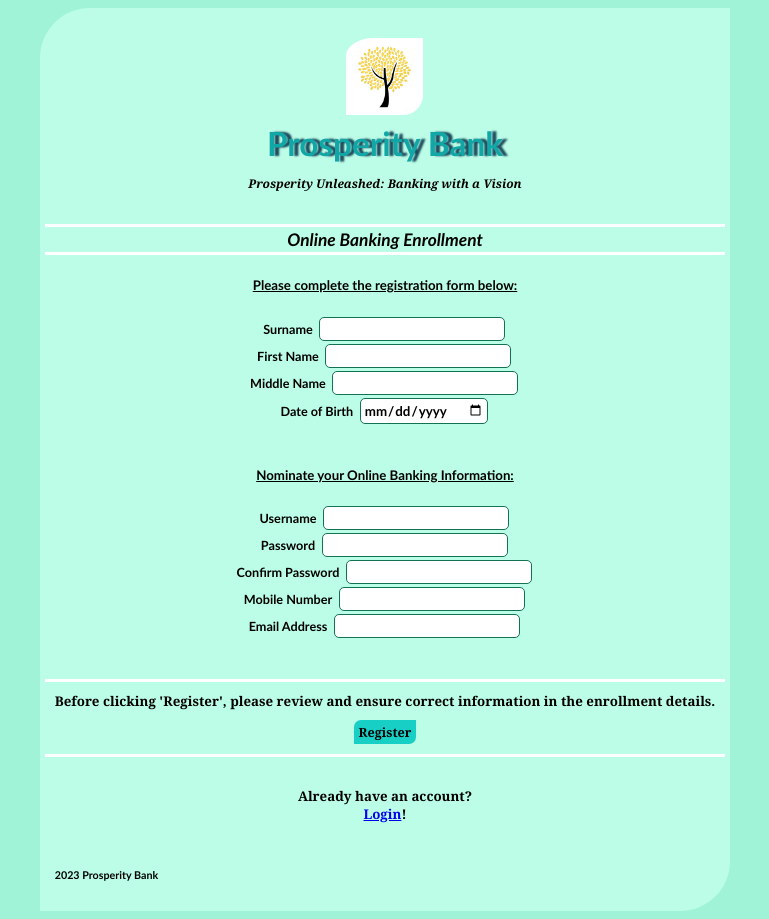
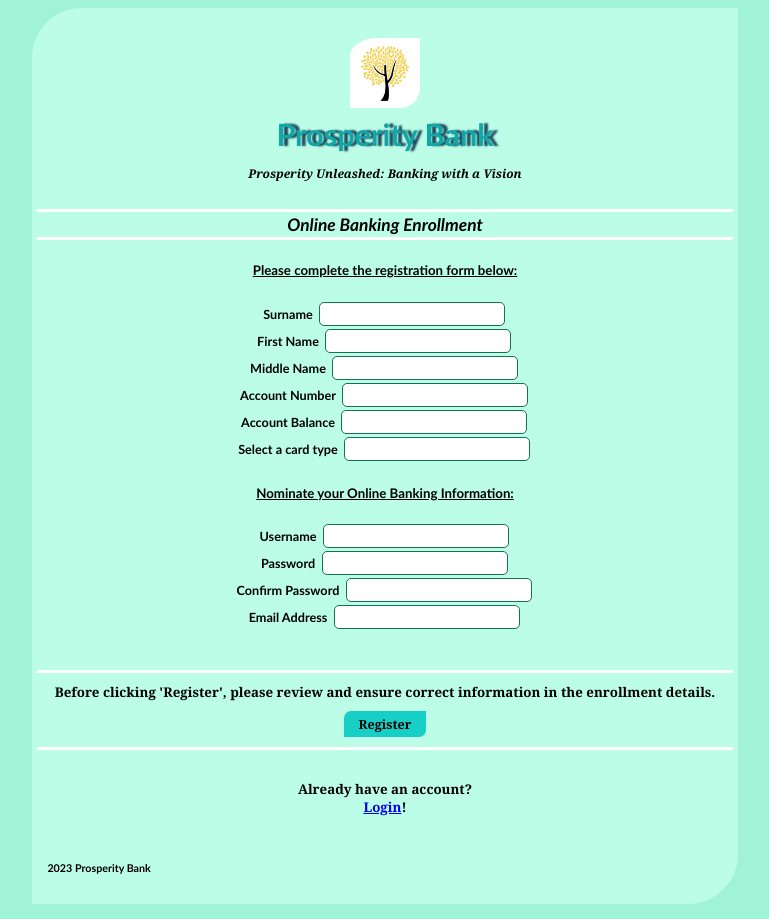
Before and after one commit to seenjey07/Prosperity-Bank, a React (Vite) app: page /signup in a window 1280 px wide. Shown: the whole page, without its empty margins (255-1024 px from the left). Built offline with nearby package versions, Linux system fonts and the light colour scheme.

Commit message:
Creates ExpensesTable and ManageAccounts components, and has functioning welcome, login, dashboard, and signup pages

```diff
--- a/src/App.css
+++ b/src/App.css
@@ -1,13 +1,12 @@
 body {
   background-color:  rgb(161, 243, 216);
-  z-index: 2;
 }
 
 #root {
   background-color:  rgb(188, 253, 231);
   border-radius: 50px 0 50px 0;
   text-align: center;
-  width: fit-content;
+  width: 55%;
   height: fit-content;
   margin: auto;
   padding: 20px 5px 5px 5px;
@@ -26,15 +25,15 @@ body {
   border-radius: 28px 0 20px 0;
   margin: 0 auto;
   padding: 10px 0 0 0;
-  width: 77px;
-  height: 77px;
+  width: 70px;
+  height: 70px;
 }
 
 .bankName {
   text-align: center;
   color: rgb(18, 167, 167);
   text-shadow: 5px 0 2px rgb(28, 74, 92);
-  font-size: 25pt;
+  font-size: 23pt;
   font-weight: bold;
   margin: 5px auto;
 }
@@ -44,7 +43,7 @@ body {
   font-size: 9pt;
   font-family: 'Cambria';
   font-weight: bold;
-  padding-bottom: 20px;
+  padding-bottom: 15px;
 }
 
 footer {
@@ -116,6 +115,10 @@ li {
 .loginForm {
   padding: 5px 5px 20px 5px;
   text-align: center;
+  display: flex;
+  flex-direction: column;
+  justify-content: center;
+  align-items: center;
 }
 
 .loginButton, .registerButton{
@@ -126,18 +129,24 @@ li {
   font-family: 'Cambria';
   font-weight: bold;
   margin: 10px 0 0 0;
-  padding: 3px 5px 3px 5px;
+  padding: 4px 15px 4px 15px;
   cursor: pointer;
 }
 
-.error {
+.loginError {
   color: brown;
   font-weight: bold;
   margin: 10px 10px 20px 10px;
   padding: 10px 10px 10px 10px;
   background-color: blanchedalmond;
   border-radius: 0 13px 0 13px;
-  font-size: 13pt;
+  font-size: 10pt;
+}
+
+.passwordError {
+  color: brown;
+  font-weight: bold;
+  font-size: 8pt;
 }
 
 .loginLink, .haveAccount {
@@ -175,3 +184,24 @@ li {
   font-family: 'Cambria';
   font-weight: bold;
 }
+
+/* Dashboard */
+
+.dashboard {
+  display: grid;
+  grid-template-areas:
+  "welcome . ."
+  ". myDashboard ."
+  ". . accountNumber"
+  "accountBalance accountBalance accountBalance"
+  "expenseItems expenseItems expenseItems"
+  ;
+}
+
+.welcome {
+  grid-area: welcome;
+}
+
+.myDashboard {
+  grid-area: myDashboard;
+}
--- a/src/App.jsx
+++ b/src/App.jsx
@@ -7,17 +7,16 @@ import Dashboard from './components/Dashboard';
 import './App.css';
 
 function App() {
+  const [loggedInUser, setLoggedInUser] = useState(null);
+
   useEffect(() => {
-    const savedUserInfo = {
-        username: 'christine',
-        password: 'christine',
-      };
+    const registeredUser = localStorage.getItem('savedUserInfo');
 
-    localStorage.setItem('savedUserInfo', JSON.stringify(savedUserInfo));
-  }, []);
-
-
-  const [loggedInUser, setLoggedInUser] = useState(null);
+    if (registeredUser) {
+      const parseSavedUserInfo = JSON.parse(registeredUser);
+      setLoggedInUser(parseSavedUserInfo);
+    }
+  }, []); //not sure dito kung lalagyan pa ba kasi gumagana na eh
 
   return (
     <Router>
--- a/src/components/Dashboard.jsx
+++ b/src/components/Dashboard.jsx
@@ -1,17 +1,37 @@
 import React from 'react';
+import { Link } from 'react-router-dom';
+// import ExpensesTable from './ExpensesTable';
 
 const Dashboard = (props) => {
-	const { user } = props;
+	const { user, accountBalance, accountNumber, cardType } = props;
+// const data = [
+// 	{ name: 'Expense Name', cost: cost, actions: ''}
+// ]
 
-	return (
+	return ( //Aayusin na lang layout, will also add Manage account feature pag kaya pa
 		<>
 		<div>
-			<h3 className="dashboard welcome">Welcome, {user.username}!</h3>
-			<h2 className="dashboard title">My Dashboard</h2>
-			<p className="dashboard savings">Savings</p>
-			<p className="dashboard expenses">Expenses</p>
-			<p className="dashboard deposit">Deposit</p>
-			<p className="dashboard withdraw">Withdraw</p>
+				<h3 className="dashboard-welcome">Welcome, {user.username}!</h3>
+					<button className="manageAccount">Manage Account</button>
+					<section className="accountSection">
+						<p className="dasboard-accountBalanceText">Account Balance:</p>
+						<p className="dasboard-accountBalance">{user.accountBalance}</p>
+						<p className="dashboard-accountNumberText">Account Number:</p>
+						<p className="dashboard-accountNumber">{user.accountNumber}</p>
+						<p className="dashboard-cardType">{user.cardType}</p>
+					</section>
+					<section className="actionsSection">
+						<button className="dashboard-deposit">Deposit</button>
+						<button className="dashboard-sendMoney">Send Money</button>
+						<button className="dashboard-withdraw">Withdraw</button>
+						<button className="dashboard-transactions">Transaction History</button>
+					</section>
+					<section className="expensesSection">
+						<p className="dashboard-expenses">Expenses</p>
+						{/* <ExpensesTable data={data} />  */}
+						<button className="dashboard-addExpense">Add Expense</button>
+					</section>
+					<Link to="/" className="logoutLinkInDashboard">Logout</Link>
 		</div>
 		</>
 	);
--- /dev/null
+++ b/src/components/ExpensesTable.jsx
@@ -0,0 +1,28 @@
+import React from 'react';
+
+const ExpensesTable = ({ data }) => { /*gagawan pa ng array*/
+  const columns = expenses.length > 0 ? Object.keys(data[0]) : [];
+
+  return (
+    <table>
+      <thead>
+        <tr>
+          {columns.map((column, index) => (
+            <th key={index}>{column}</th>
+          ))}
+        </tr>
+      </thead>
+      <tbody>
+        {data.map((row, rowIndex) => (
+          <tr key={rowIndex}>
+            {columns.map((column, columnIndex) => (
+              <td key={columnIndex}>{row[column]}</td>
+            ))}
+          </tr>
+        ))}
+      </tbody>
+    </table>
+  );
+};
+
+export default ExpensesTable;
--- a/src/components/Input.jsx
+++ b/src/components/Input.jsx
@@ -1,6 +1,6 @@
 
 const Input = (props) => {
-    const { label, type, id, value, onChange } = props
+    const { label, type, list,  id, value, onChange } = props
 
     return (
       <>
@@ -9,6 +9,7 @@ const Input = (props) => {
         <input
 				title={label}
 				type={type}
+        list={list}
 				id={id}
 				value={value}
 				onChange={onChange}
--- a/src/components/LoginPage.jsx
+++ b/src/components/LoginPage.jsx
@@ -15,7 +15,7 @@ const LoginPage = (props) => {
 	const handleLogin = (e) => {
 		e.preventDefault();
 
-		const savedUserInfo = JSON.parse(localStorage.getItem('savedUserInfo'));
+		const savedUserInfo = JSON.parse(localStorage.getItem('registeredUser'));
 
 		if (savedUserInfo && username === savedUserInfo.username && password === savedUserInfo.password) {
 			setError(null);
@@ -24,7 +24,7 @@ const LoginPage = (props) => {
 		} else {
 				setUsername('');
 				setPassword('');
-				setError('Invalid username or password. Please try again.');
+				setError('Invalid username or password.\nPlease try again.');
 		}
 	};
 
@@ -35,25 +35,23 @@ const LoginPage = (props) => {
 					key="username"
 					label="Username"
 					type="text"
-					id="username"
 					value={username}
 					onChange={onUsernameChange}
 					required
 				/>
-				<br /><br />
+				<br />
 
 				<Input
 					key="password"
 					label="Password"
 					type="password"
-					id="password"
 					value={password}
 					onChange={onPasswordChange}
 					required
 				/>
-				<br /><br />
+				<br />
 
-				{error && <p className="error">{error}</p>}
+				{error && <p className="loginError">{error}</p>}
 
 				<button className="loginButton" type="submit">Login</button>
 			</form>
--- a/src/components/SignUpPage.jsx
+++ b/src/components/SignUpPage.jsx
@@ -1,32 +1,59 @@
 import React, { useState } from 'react';
-import { Link } from 'react-router-dom';
+import { Link, useNavigate } from 'react-router-dom';
 import Input from "./Input";
 
 const SignUpPage = () => {
 	const [surname, setSurname] = useState('');
 	const [firstName, setFirstName] = useState('');
 	const [middleName, setMiddleName] = useState('');
-	const [birthday, setBirthday] = useState('');
+	const [accountNumber, setAccountNumber] = useState('');
+	const [accountBalance, setAccountBalance] = useState('');
+	const [cardType, setCardType] = useState('');
 	const [username, setUsername] = useState('');
 	const [password, setPassword] = useState('');
 	const [confirmPassword, setConfirmPassword] = useState('');
-	const [mobileNumber, setMobileNumber] = useState ('');
 	const [email, setEmail] = useState('');
+	const [error, setError] = useState('');
+	const navigate = useNavigate();
 
 	const onSurnameChange = (e) => setSurname(e.target.value);
 	const onFirstNameChange = (e) => setFirstName(e.target.value);
 	const onMiddleNameChange = (e) => setMiddleName(e.target.value);
-	const onBirthdayChange = (e) => setBirthday(e.target.value);
+	const onAccountNumberChange = (e) => setAccountNumber(e.target.value);
+	const onAccountBalanceChange = (e) => setAccountBalance(e.target.value);
+	const onCardTypeChange = (e) => setCardType(e.target.value);
 	const onUsernameChange = (e) => setUsername(e.target.value);
 	const onPasswordChange = (e) => setPassword(e.target.value);
 	const onConfirmPasswordChange = (e) => setConfirmPassword(e.target.value);
-	const onMobileNumberChange = (e) => setMobileNumber(e.target.value);
 	const onEmailChange = (e) => setEmail(e.target.value);
 
 	const handleRegisterButton = (e) => {
 		e.preventDefault();
-		console.log('Thank you for registering your account, ', firstName);
-	}
+
+		if (password !== confirmPassword) {
+			setPassword('');
+			setConfirmPassword('');
+			setError('Passwords do not match');
+			return;
+		}
+
+		const registeredUser = {
+			surname,
+			firstName,
+			middleName,
+			accountNumber,
+			accountBalance,
+			cardType,
+			username,
+			password,
+			email,
+		};
+
+		localStorage.setItem('registeredUser', JSON.stringify(registeredUser));
+		setError('');
+		navigate('/login');
+
+	};
 
 	return (
 		<div>
@@ -69,15 +96,42 @@ const SignUpPage = () => {
 					<br />
 
 					<Input
-						key="birthday"
-						label="Date of Birth"
-						type="date"
-						id="birthday"
-						value={birthday}
-						onChange={onBirthdayChange}
+						key="accountNumber"
+						label="Account Number"
+						type="number"
+						id="accountNumber"
+						value={accountNumber}
+						onChange={onAccountNumberChange}
 						required
 					/>
-					<br /><br />
+					<br />
+
+					<Input
+						key="accountBalance"
+						label="Account Balance"
+						type="number"
+						id="accountBalance"
+						value={accountBalance}
+						onChange={onAccountBalanceChange}
+						required
+					/>
+					<br />
+
+					<Input
+						key="cardType"
+						label="Select a card type"
+						list="cardTypes"
+						id="cardType"
+						value={cardType}
+						onChange={onCardTypeChange}
+						required
+					/>
+					<datalist id="cardTypes">
+						<option value="Visa" />
+						<option value="MasterCard" />
+						<option value="American Express" />
+					</datalist>
+					<br />
 
 					<h5 className="setOnlineBankInfo">Nominate your Online Banking Information:</h5>
 
@@ -115,17 +169,6 @@ const SignUpPage = () => {
 					<br />
 
 					<Input
-						key="mobileNumber"
-						label="Mobile Number"
-						type="text"
-						id="mobileNumber"
-						value={mobileNumber}
-						onChange={onMobileNumberChange}
-						required
-					/>
-					<br />
-
-					<Input
 						key="email"
 						label="Email Address"
 						type="email"
@@ -140,7 +183,11 @@ const SignUpPage = () => {
 						<img className="cartoonWithCard" src="src/assets/ManWithCard.png" alt="cartoonWithCard" />
 					</div> */}
 
-					<h5 className="beforeSubmitText">Before clicking 'Register', please review and ensure correct information in the enrollment details. <br /><button className="registerButton" type="submit" onClick={handleRegisterButton}>Register</button> </h5>
+					{error && <p className="passwordError">{error}</p>}
+
+					<h5 className="beforeSubmitText">Before clicking 'Register', please review and ensure correct information in the enrollment details. <br />
+						<button className="registerButton" type="submit" onClick={handleRegisterButton}>Register</button>
+					</h5>
 
 				</form>
 					<h6 className="haveAccount">Already have an account? <br /> <Link to="/login">Login</Link>!</h6>
```
Also changed, not shown: src/components/ManageAccounts.jsx (added, +29 -0 lines).
